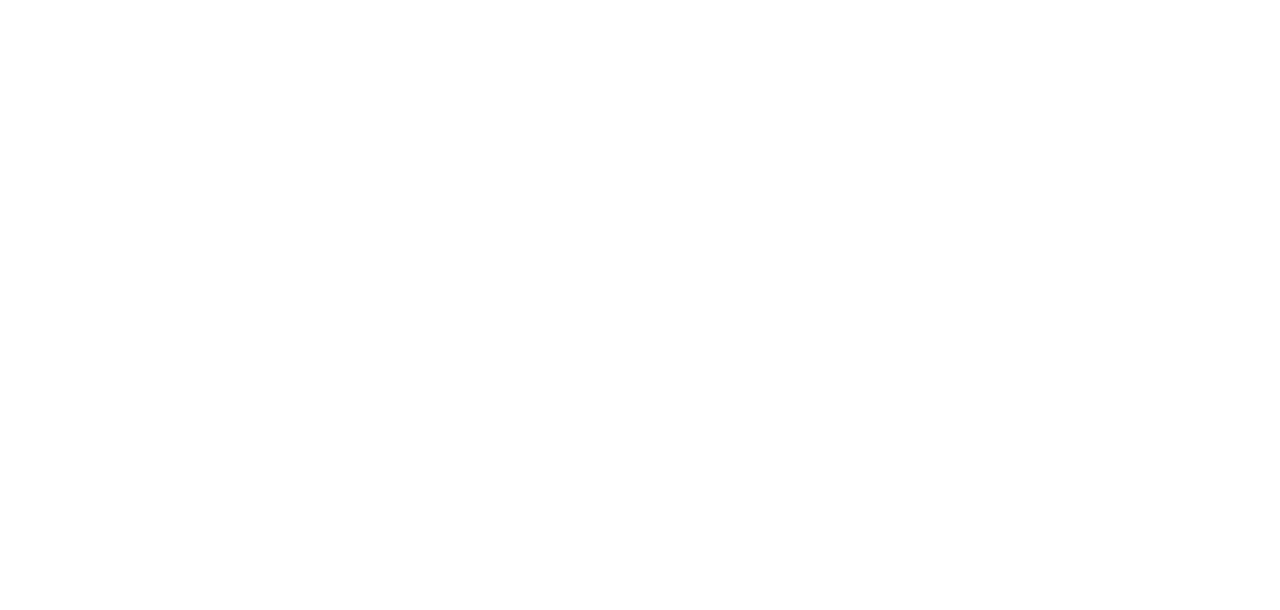
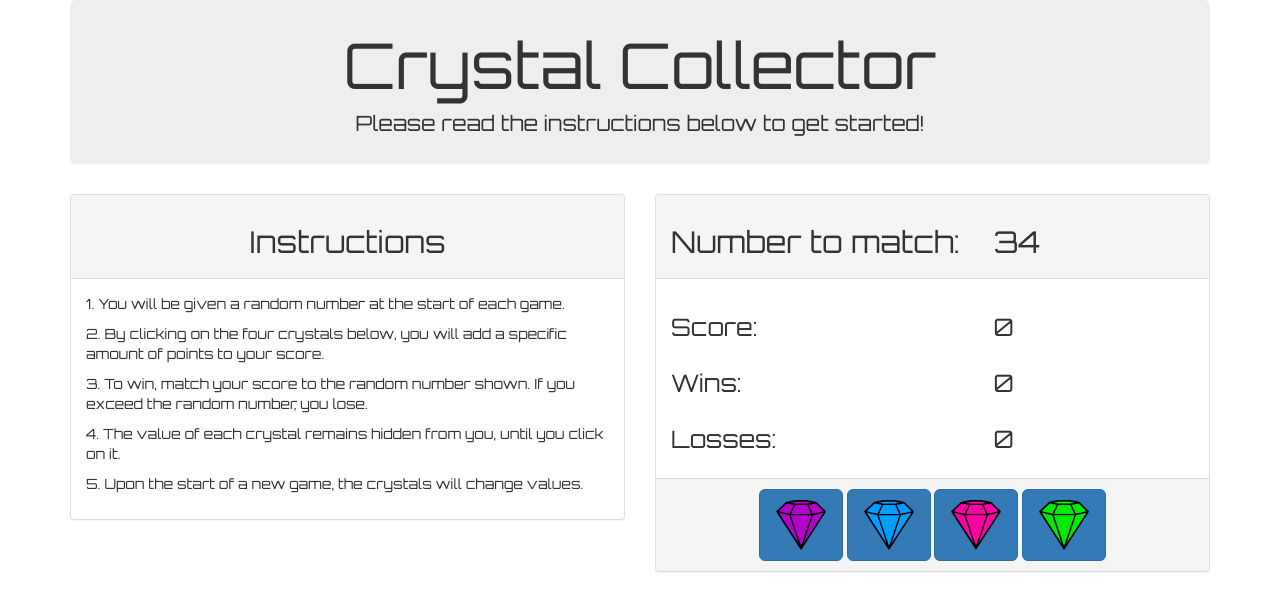
Before and after one commit to mcbriley/week-4-game, a plain HTML site: page index.html in a window 1280 px wide. Drawn offline with nearby package versions, Linux system fonts and the light colour scheme.

Commit message:
done except for styling

```diff
--- a/assets/css/style.css
+++ b/assets/css/style.css
@@ -0,0 +1,29 @@
+.crystal {
+    width: 50px;
+    height: 50px;
+}
+
+.jumbotron {
+    padding-top: 10px;
+    padding-bottom: 10px;
+}
+
+.display-3 {
+    text-align: center;
+}
+
+.lead {
+    text-align: center;
+}
+
+#instructions {
+    text-align: center;
+}
+
+.center {
+    text-align: center;
+}
+
+body {
+    font-family: 'Orbitron', sans-serif;
+}
--- a/assets/javascript/game.js
+++ b/assets/javascript/game.js
@@ -0,0 +1,105 @@
+// Variables
+var myScore;
+var randVal;
+var purpVal;
+var greenVal;
+var blueVal;
+var pinkVal;
+var wins = 0;
+var losses = 0;
+
+// Generate a random value given a Min and a Max
+function getRandom(min,max){
+    var result = Math.floor((Math.random() * max) + min);
+    return result;
+}
+
+// initialize screen
+function initScreen() {
+
+    // Set score to zero
+    myScore = 0;
+    $("#myScore").html(myScore);
+
+    // Set target value
+    randVal = getRandom(19,120);
+    $("#randVal").html(randVal);
+
+    // Set crystal values
+    purpVal = getRandom(1,12);
+    greenVal = getRandom(1,12);
+    blueVal = getRandom(1,12);
+    pinkVal = getRandom(1,12);
+
+    console.log(purpVal,"Purple");
+    console.log(blueVal,"Blue");
+    console.log(pinkVal,"Pink");
+    console.log(greenVal,"Green");
+
+    // Update wins and losses
+    $("#wins").html(wins);
+    $("#losses").html(losses);
+
+}
+
+initScreen();
+
+$("#purp-btn").click(function() {
+    // Add the value of purp to the score
+    myScore = myScore + purpVal;
+    $("#myScore").html(myScore);
+
+    // Check if the value meets or exceeds the target and handle
+    if (myScore === randVal) {
+        wins++;
+        initScreen();
+    } else if (myScore > randVal) {
+        losses++;
+        initScreen();
+    }
+});
+
+$("#blue-btn").click(function () {
+    // Add the value of blue to the score
+    myScore = myScore + blueVal;
+    $("#myScore").html(myScore);
+
+    // Check if the value meets or exceeds the target and handle
+    if (myScore === randVal) {
+        wins++;
+        initScreen();
+    } else if (myScore > randVal) {
+        losses++;
+        initScreen();
+    }
+});
+
+$("#pink-btn").click(function () {
+    // Add the value of pink to the score
+    myScore = myScore + pinkVal;
+    $("#myScore").html(myScore);
+
+    // Check if the value meets or exceeds the target and handle
+    if (myScore === randVal) {
+        wins++;
+        initScreen();
+    } else if (myScore > randVal) {
+        losses++;
+        initScreen();
+    }
+});
+
+$("#green-btn").click(function () {
+    // Add the value of green to the score
+    myScore = myScore + greenVal;
+    $("#myScore").html(myScore);
+
+    // Check if the value meets or exceeds the target and handle
+    if (myScore === randVal) {
+        wins++;
+        initScreen();
+    } else if (myScore > randVal) {
+        losses++;
+        initScreen();
+    }
+});
--- a/index.html
+++ b/index.html
@@ -6,11 +6,105 @@
     <meta http-equiv="X-UA-Compatible" content="ie=edge">
     <title>Crystal Collector</title>
 
+    <script src="https://cdnjs.cloudflare.com/ajax/libs/jquery/3.2.1/jquery.min.js"></script>
+
+    <link href="https://fonts.googleapis.com/css?family=Orbitron" rel="stylesheet">
     <link href="assets/css/reset.css" rel="stylesheet" type="text/css">
     <link rel="stylesheet" href="https://maxcdn.bootstrapcdn.com/bootstrap/3.3.6/css/bootstrap.min.css">
     <link href="assets/css/style.css" rel="stylesheet" type="text/css">
 </head>
 <body>
+    <div class="container">
+        <div class="jumbotron">
+            <h1 class="display-3">Crystal Collector</h1>
+            <p class="lead">Please read the instructions below to get started!</p>
+        </div>
+    </div>
+
+    <div class="container">
+        <div class="row">
+
+            <div class="col-md-6">
+                <div class="panel panel-default">
+
+                    <div class="panel-heading" id="instructions">
+                        <h2>Instructions</h2>
+                    </div>
+
+                    <div class="panel-body">
+                        <p>1. You will be given a random number at the start of each game.</p>
+                        <p>2. By clicking on the four crystals below, you will add a specific amount of points to your score.</p>
+                        <p>3. To win, match your score to the random number shown. If you exceed the random number, you lose.</p>
+                        <p>4. The value of each crystal remains hidden from you, until you click on it.</p>
+                        <p>5. Upon the start of a new game, the crystals will change values.</p>
+                    </div>
+                </div>
+            </div>
+
+            <div class="col-md-6">
+                <div class="panel panel-default">
+
+                    <div class="panel-heading">
+                        <div class="row">
+                            <div class="col-md-7">
+                                <h2>Number to match:</h2>
+                            </div>
+                            <div class="col-md-5">
+                                <h2 id="randVal"></h2>
+                            </div>
+                        </div>
+                    </div>
+
+                    <div class="panel-body">
+                        <div class="row">
+                            <div class="col-md-7">
+                                <h3>Score:</h3>
+                            </div>
+                            <div class="col-md-5">
+                                <h3 id="myScore"></h3>
+                            </div>
+                        </div>
+
+                        <div class="row">
+                            <div class="col-md-7">
+                                <h3>Wins:</h3>
+                            </div>
+                            <div class="col-md-5">
+                                <h3 id="wins"></h3>
+                            </div>
+                        </div>
+
+                        <div class="row">
+                            <div class="col-md-7">
+                                <h3>Losses:</h3>
+                            </div>
+                            <div class="col-md-5">
+                                <h3 id="losses"></h3>
+                            </div>
+                        </div>
+                    </div>
+
+                    <div class="panel-footer">
+                        <div class="center">
+                            <a class="btn btn-primary btn-lg" id="purp-btn" role="button">
+                                <img class="crystal" src="assets/images/purple-crystal.png" alt="Purple Crystal">
+                            </a>
+                            <a class="btn btn-primary btn-lg" id="blue-btn" role="button">
+                                <img class="crystal" src="assets/images/blue-crystal.png" alt="Blue Crystal">
+                            </a>
+                            <a class="btn btn-primary btn-lg" id="pink-btn" role="button">
+                                <img class="crystal" src="assets/images/pink-crystal.png" alt="Pink Crystal">
+                            </a>
+                            <a class="btn btn-primary btn-lg" id="green-btn" role="button">
+                                <img class="crystal" src="assets/images/green-crystal.png" alt="Green Crystal">
+                            </a>
+                        </div>
+                    </div>
+                </div>
+            </div>
+
+        </div>
+    </div>
 
     <!-- Javascript -->
     <script type="text/javascript" src="assets/javascript/game.js"></script>
```
Also changed, not shown: assets/images/1-CrystalCollector.jpg (added), assets/images/blue-crystal.png (added), assets/images/crystals.png (added), assets/images/green-crystal.png (added), assets/images/pink-crystal.png (added), assets/images/purple-crystal.png (added), 3 other files.
